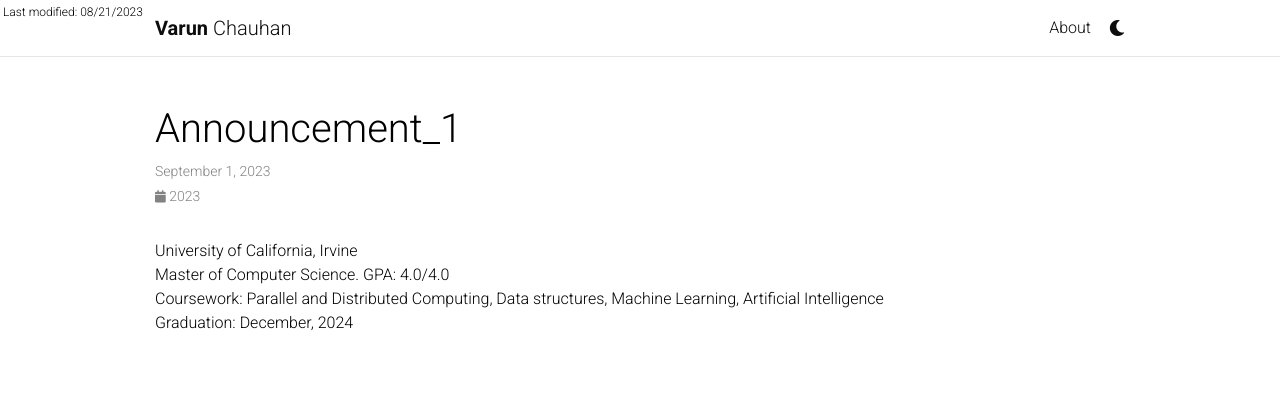
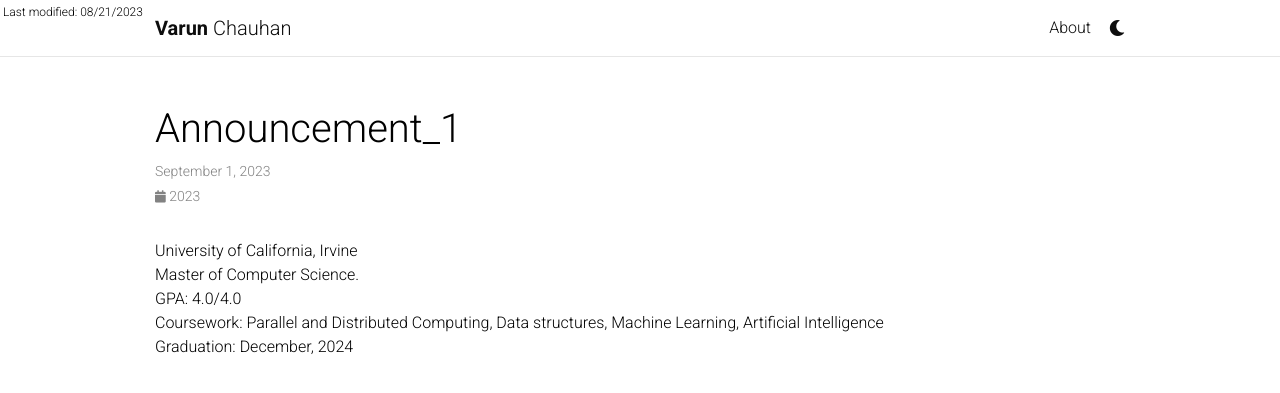
Before and after one commit to varunhc/varunhc.github.io, a Jekyll site: the page built from _news/announcement_1.md, in a window 1280 px wide. Shown: the top 393 px of the page. Built offline with Jekyll 4.4.1, drawn with Linux system fonts in a browser that asks for light colours; comment, search, counter and statistics services are not loaded; a style sheet for code colours, icons or effects is not loaded.

```diff
--- a/_news/announcement_1.md
+++ b/_news/announcement_1.md
@@ -5,6 +5,7 @@ inline: true
 ---
 
 <span> University of California, Irvine
-<br> Master of Computer Science. GPA: 4.0/4.0
+<br> Master of Computer Science.
+<br> GPA: 4.0/4.0
 <br> Coursework: Parallel and Distributed Computing, Data structures, Machine Learning, Artificial Intelligence
 <br> Graduation: December, 2024 </span>
```
